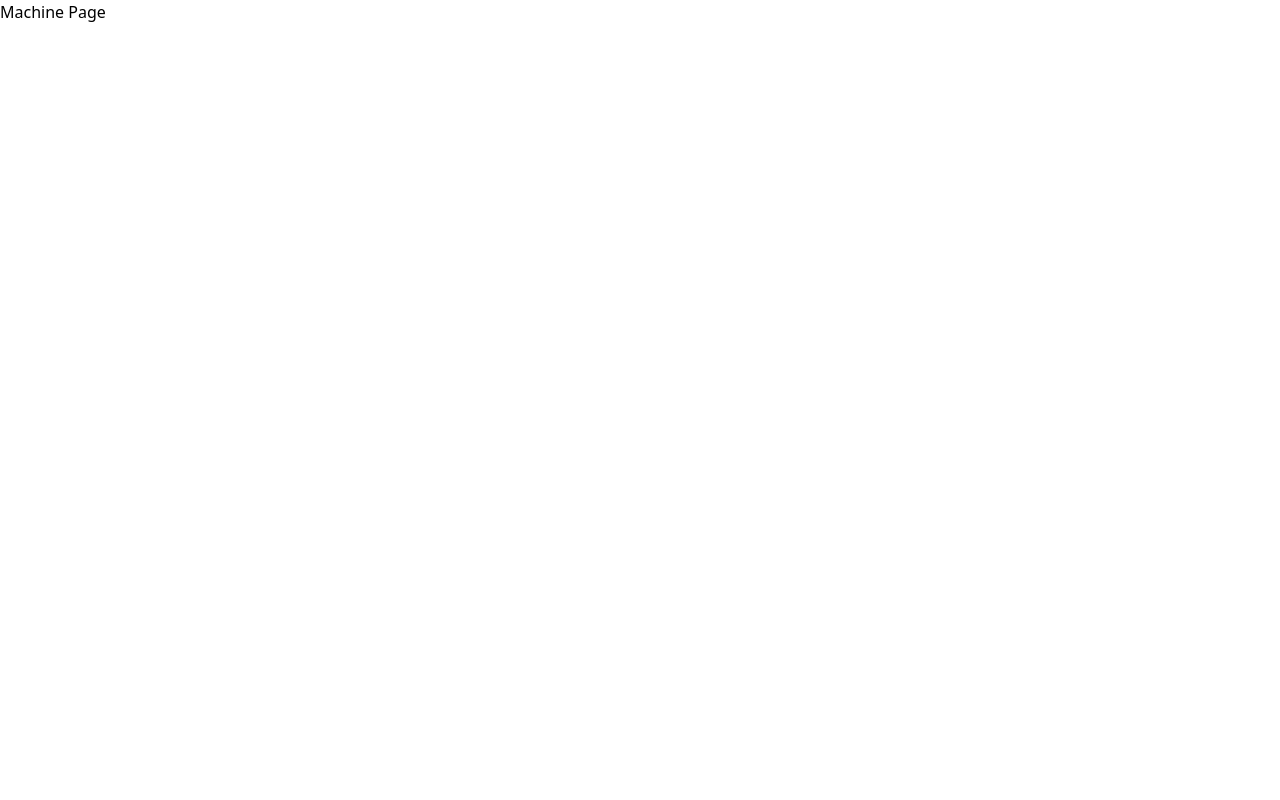
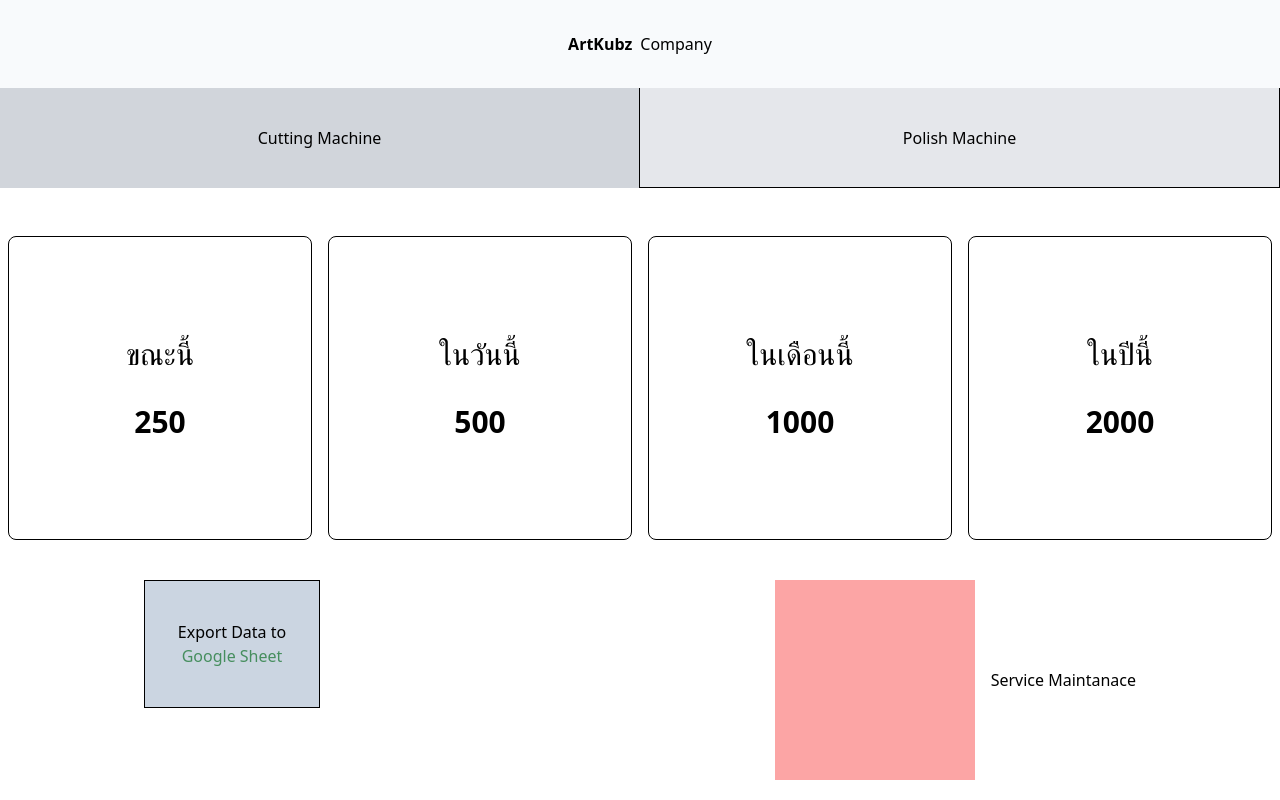
Before and after one commit to Taninchot0919/Machine-Dashboard, a Nuxt app: page /machine in a window 1280 px wide. Built offline with nearby package versions, Linux system fonts and the light colour scheme.

Commit message:
[UPDATE] Mocked up

```diff
--- /dev/null
+++ b/components/Header.vue
@@ -0,0 +1,12 @@
+<template>
+  <div class="h-[88px] flex justify-center items-center bg-slate-50">
+    <p class="font-bold mr-2">ArtKubz</p>
+    <p>Company</p>
+  </div>
+</template>
+
+<script>
+export default {};
+</script>
+
+<style></style>
--- /dev/null
+++ b/components/MachineMonitor.vue
@@ -0,0 +1,26 @@
+<template>
+  <div class="flex justify-center items-center">
+    <div
+      v-for="data in machineData"
+      :key="data.name"
+      class="bg-white border border-black rounded-lg aspect-square w-3/4 h-3/4 m-2 flex flex-col items-center justify-center text-3xl"
+    >
+      <p class="mb-8">{{ data.name }}</p>
+      <p class="font-bold">{{ data.value }}</p>
+    </div>
+  </div>
+</template>
+
+<script>
+export default {
+  name: "MachineMonitor",
+  props: {
+    machineData: {
+      type: Array,
+      default: () => [],
+    },
+  },
+};
+</script>
+
+<style></style>
--- a/pages/machine.vue
+++ b/pages/machine.vue
@@ -1,11 +1,87 @@
 <template>
   <div class="min-h-screen">
-    <p>Machine Page</p>
+    <Header />
+    <div class="h-[100px] bg-gray-200 flex items-center justify-around">
+      <div
+        v-for="machine in listOfMachines"
+        :key="machine.id"
+        @click="changeActiveMachine(machine.id)"
+        class="w-full h-full border-r border-b border-black flex justify-center items-center cursor-pointer hover:bg-gray-300"
+        :class="{
+          'bg-gray-300 border-b-0': machine.active,
+        }"
+      >
+        <p>{{ machine.name }}</p>
+      </div>
+    </div>
+    <div class="flex flex-col">
+      <MachineMonitor :machineData="machineData" class="pt-10" />
+      <div class="flex justify-between px-36 mt-8">
+        <button class="px-3 py-2 w-44 h-32 bg-slate-300 border border-black">
+          Export Data to <span class="text-[#468e5e]">Google Sheet</span>
+        </button>
+        <div class="h-fit flex justify-center items-center">
+          <div class="h-[200px] w-[200px] bg-red-300"></div>
+          <p class="pl-4">Service Maintanace</p>
+        </div>
+      </div>
+    </div>
   </div>
 </template>
 
 <script>
-export default {};
+import Header from "../components/Header.vue";
+import MachineMonitor from "../components/MachineMonitor.vue";
+
+export default {
+  components: { Header, MachineMonitor },
+  data() {
+    return {
+      listOfMachines: [
+        {
+          name: "Cutting Machine",
+          id: 1,
+          active: true,
+        },
+        {
+          name: "Polish Machine",
+          id: 2,
+          active: false,
+        },
+      ],
+      machineData: [
+        {
+          name: "ขณะนี้",
+          value: 250,
+        },
+        {
+          name: "ในวันนี้",
+          value: 500,
+        },
+        {
+          name: "ในเดือนนี้",
+          value: 1000,
+        },
+        {
+          name: "ในปีนี้",
+          value: 2000,
+        },
+      ],
+    };
+  },
+
+  methods: {
+    changeActiveMachine(id) {
+      this.listOfMachines.forEach((machine) => {
+        if (machine.id === id) {
+          machine.active = true;
+        } else {
+          machine.active = false;
+        }
+      });
+    },
+  },
+};
 </script>
 
 <style></style>
```
